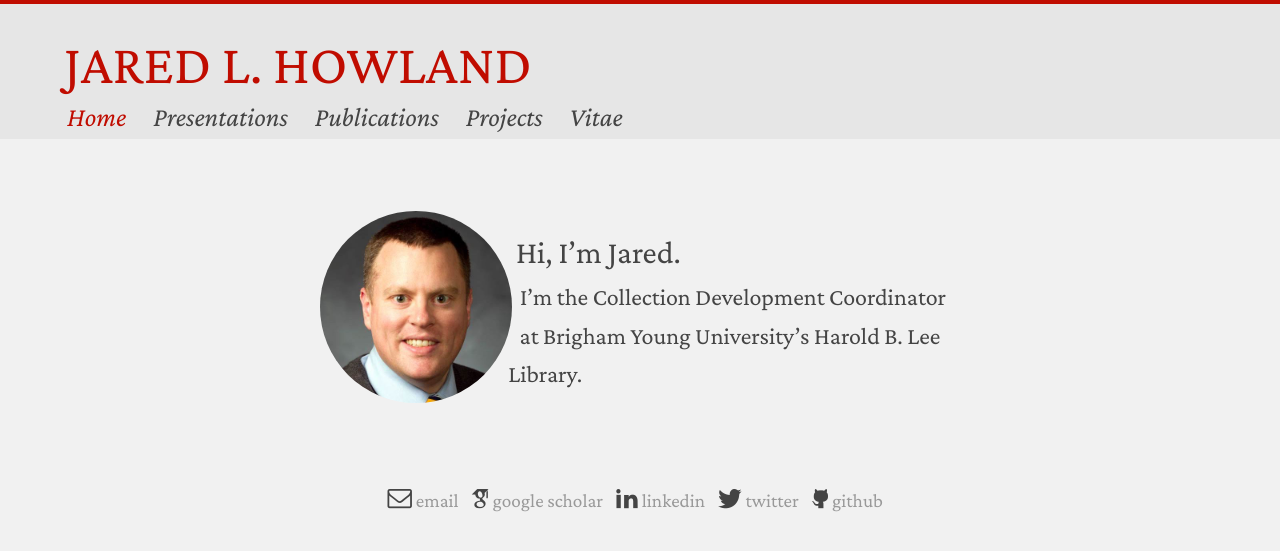
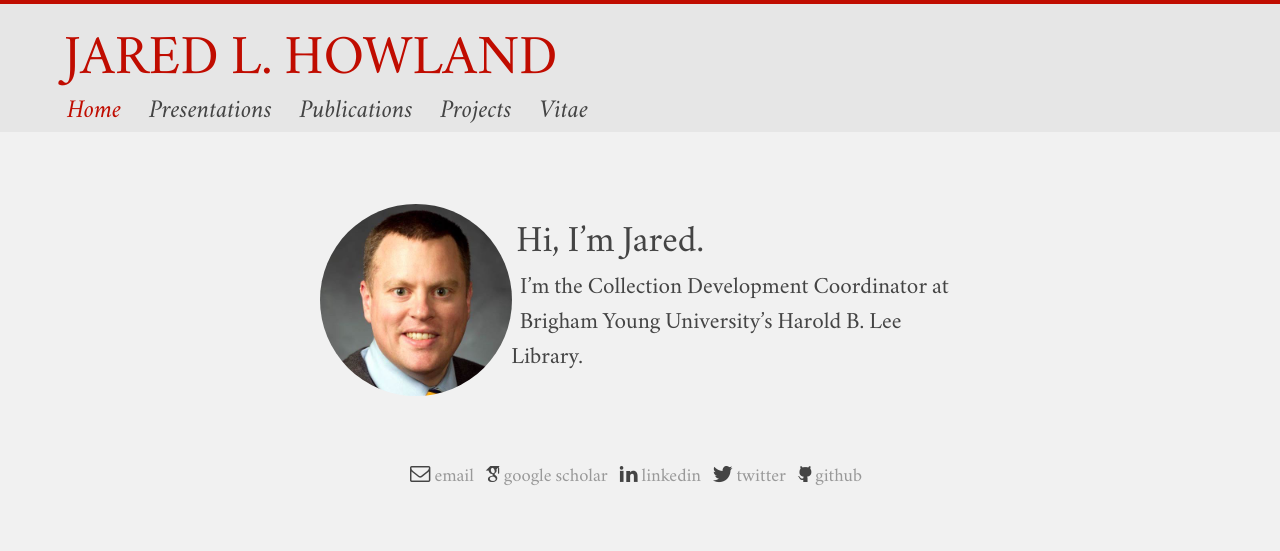
Before and after one commit to jaredhowland/jaredhowland.github.io, a Jekyll site: the page built from content/index.md, in a window 1280 px wide. Shown: the top 551 px of the page. Built offline with Jekyll 4.4.1, drawn with Linux system fonts in a browser that asks for light colours; comment, search, counter and statistics services are not loaded.

Commit message:
[FIX] Revert font

```diff
--- a/_includes/head.html
+++ b/_includes/head.html
@@ -4,5 +4,4 @@
 <meta name=description content="{% if page.description %}{{ page.description }}{% else %}{{ site.description}}{% endif %}">
 <meta name=author content="{% if page.author %}{{ page.author }}{% else %}{{ site.author}}{% endif %}">
 <meta name=viewport content="width=device-width, initial-scale=1.0">
-<link rel=stylesheet href="https://fonts.googleapis.com/css?family=Crimson+Pro:400,400i,700&display=swap">
-<link rel=stylesheet href={{ site.url }}/assets/css/styles.min.css>
+<link rel=stylesheet type=text/css href={{ site.url }}/assets/css/styles.min.css>
--- a/_sass/fonts.scss
+++ b/_sass/fonts.scss
@@ -1,3 +1,21 @@
+@font-face {
+  font-family: Crimson;
+  src: url(/assets/fonts/crimson-roman-webfont.woff);
+  font-weight: normal;
+}
+
+@font-face {
+  font-family: Crimson;
+  src: url(/assets/fonts/crimson-bold-webfont.woff);
+  font-weight: bold;
+}
+
+@font-face {
+  font-family: Crimson;
+  src: url(/assets/fonts/crimson-italic-webfont.woff);
+  font-style: italic;
+}
+
 /* Social Media Fonts */
 
 @font-face {
--- a/assets/css/styles.min.scss
+++ b/assets/css/styles.min.scss
@@ -1,10 +1,10 @@
 ---
 sitemap:
-  exclude: 'yes'
+exclude: 'yes'
 ---
 // Fonts
 // -------------------------
-$body-font:    "Crimson Pro", "Minion Pro", "Hoefler Text", Georgia, serif;
+$body-font:    Crimson, "Minion Pro", "Hoefler Text", Georgia, serif;
 $heading-font: $body-font;
 
 // Colors
@@ -273,13 +273,13 @@ footer {
 
 @media screen and (min-width: 30rem) {
   body {
-    font-size: 1.25rem;
-    line-height: 1.5;
+    font-size: 1.125rem;
+    line-height: 1.6875;
   }
 
   header {
     h1 {
-      font-size: 3.5rem;
+      font-size: 3rem;
     }
   }
 
@@ -297,8 +297,8 @@ footer {
 
 @media screen and (min-width: 48rem) {
   body {
-    font-size: 1.5rem;
-    line-height: 1.6;
+    font-size: 1.25rem;
+    line-height: 1.75;
   }
 
   header h1,
```
Also changed, not shown: 1 other file.
